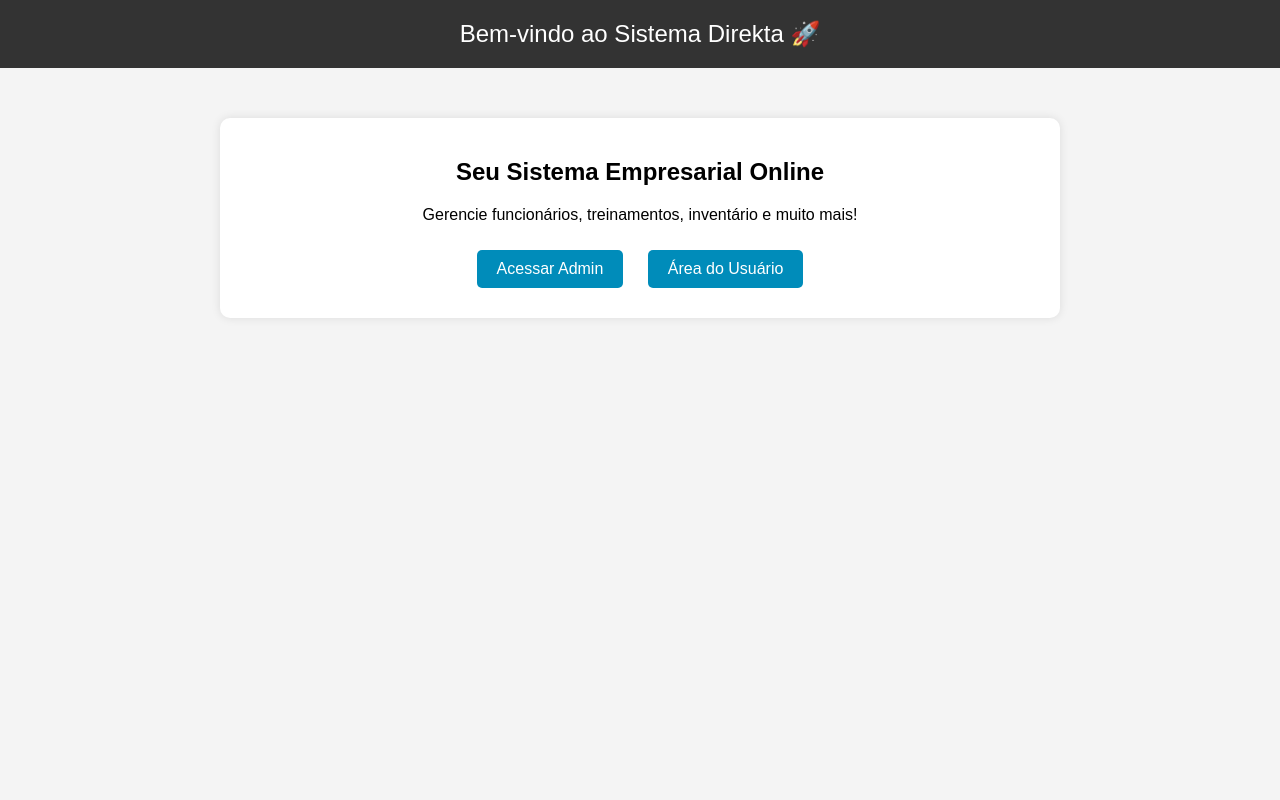
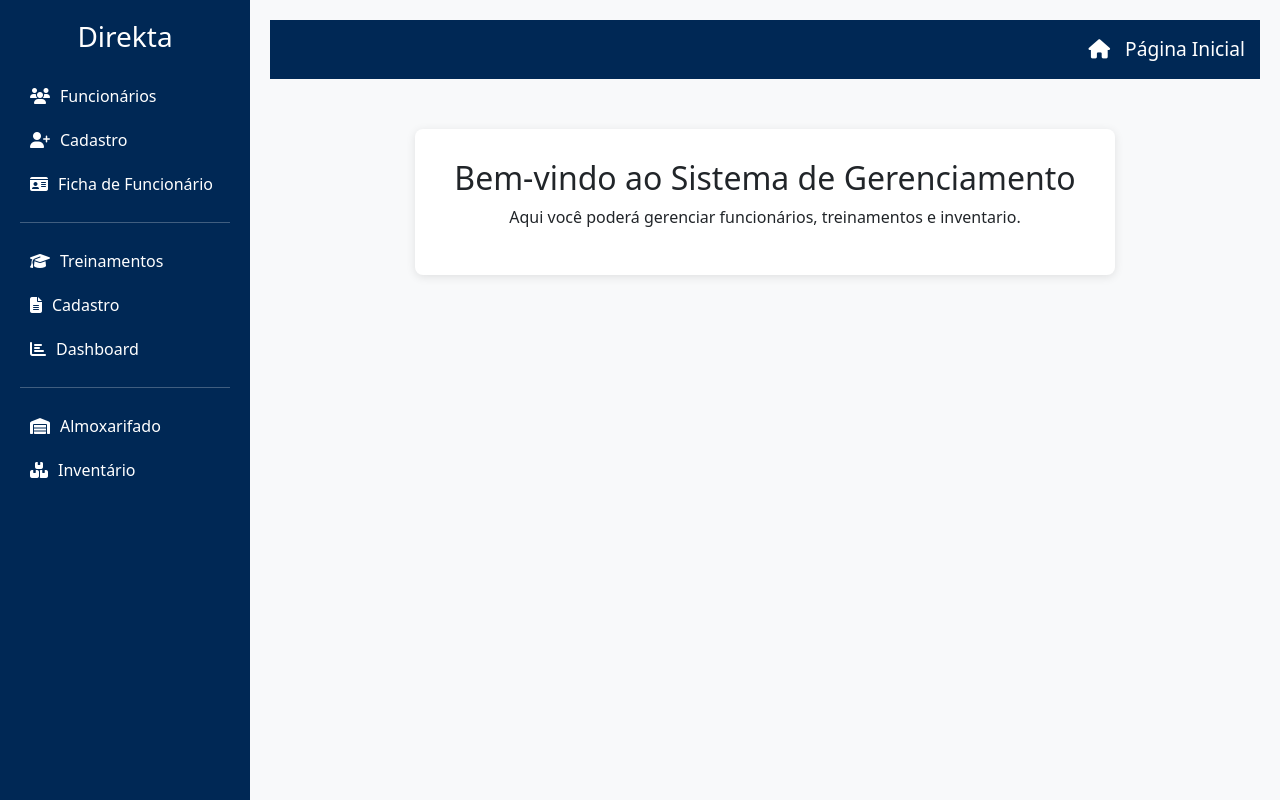
Before and after one commit to joaopedrodirekta/Direkta_Vale, a Django app: page / in a window 1280 px wide. Run offline with Django 5.2, Linux system fonts and the light colour scheme.

Commit message:
Ajustando layout da página inicial com menu lateral e cabeçalho

```diff
--- a/templates/home.html
+++ b/templates/home.html
@@ -4,55 +4,102 @@
     <meta charset="UTF-8">
     <meta name="viewport" content="width=device-width, initial-scale=1.0">
     <title>Direkta Vale - Início</title>
+    <link href="https://cdn.jsdelivr.net/npm/bootstrap@5.3.0/dist/css/bootstrap.min.css" rel="stylesheet">
+    <link rel="stylesheet" href="https://cdnjs.cloudflare.com/ajax/libs/font-awesome/6.4.2/css/all.min.css">
+
     <style>
         body {
-            font-family: Arial, sans-serif;
+            display: flex;
+            height: 100vh;
             margin: 0;
-            padding: 0;
-            text-align: center;
-            background-color: #f4f4f4;
         }
-        header {
-            background: #333;
+        /* Menu lateral */
+        .sidebar {
+            width: 250px;
+            background-color: #002855; /* Azul escuro */
             color: white;
             padding: 20px;
-            font-size: 24px;
         }
-        .container {
-            margin: 50px auto;
-            max-width: 800px;
-            padding: 20px;
-            background: white;
-            box-shadow: 0px 0px 10px rgba(0, 0, 0, 0.1);
-            border-radius: 10px;
+        .sidebar h3 {
+            text-align: center;
+            margin-bottom: 20px;
         }
-        .btn {
-            display: inline-block;
-            padding: 10px 20px;
-            margin: 10px;
-            background: #008cba;
+        .sidebar a {
             color: white;
             text-decoration: none;
+            display: flex;
+            align-items: center;
+            padding: 10px;
             border-radius: 5px;
         }
-        .btn:hover {
-            background: #005f73;
+        .sidebar a:hover {
+            background-color: #004080;
+        }
+        .sidebar i {
+            margin-right: 10px;
+        }
+        /* Conteúdo principal */
+        .content {
+            flex: 1;
+            background-color: #f8f9fa;
+            padding: 20px;
+        }
+        /* Cabeçalho superior */
+        .topbar {
+            background-color: #002855;
+            color: white;
+            padding: 15px;
+            text-align: right;
+            font-size: 1.2rem;
+        }
+        .topbar i {
+            margin-right: 10px;
+        }
+        /* Caixa de boas-vindas */
+        .welcome-box {
+            background-color: white;
+            padding: 30px;
+            border-radius: 8px;
+            box-shadow: 0px 2px 10px rgba(0, 0, 0, 0.1);
+            text-align: center;
+            max-width: 700px;
+            margin: auto;
+            margin-top: 50px;
         }
     </style>
 </head>
 <body>
 
-<header>
-    Bem-vindo ao Sistema Direkta  🚀
-</header>
+    <!-- Menu Lateral -->
+    <div class="sidebar">
+        <h3>Direkta</h3>
+        <a href="#"><i class="fas fa-users"></i> Funcionários</a>
+        <a href="#"><i class="fas fa-user-plus"></i> Cadastro</a>
+        <a href="#"><i class="fas fa-id-card"></i> Ficha de Funcionário</a>
 
-<div class="container">
-    <h2>Seu Sistema Empresarial Online</h2>
-    <p>Gerencie funcionários, treinamentos, inventário e muito mais!</p>
+        <hr>
 
-    <a href="/admin/" class="btn">Acessar Admin</a>
-    <a href="/usuario/" class="btn">Área do Usuário</a>
-</div>
+        <a href="#"><i class="fas fa-graduation-cap"></i> Treinamentos</a>
+        <a href="#"><i class="fas fa-file-alt"></i> Cadastro</a>
+        <a href="#"><i class="fas fa-chart-bar"></i> Dashboard</a>
+
+        <hr>
+
+        <a href="#"><i class="fas fa-warehouse"></i> Almoxarifado</a>
+        <a href="#"><i class="fas fa-boxes"></i> Inventário</a>
+    </div>
+
+    <!-- Conteúdo Principal -->
+    <div class="content">
+        <div class="topbar">
+            <i class="fas fa-home"></i> Página Inicial
+        </div>
+
+        <div class="welcome-box">
+            <h2>Bem-vindo ao Sistema de Gerenciamento</h2>
+            <p>Aqui você poderá gerenciar funcionários, treinamentos e inventario.</p>
+        </div>
+    </div>
 
 </body>
 </html>
```
